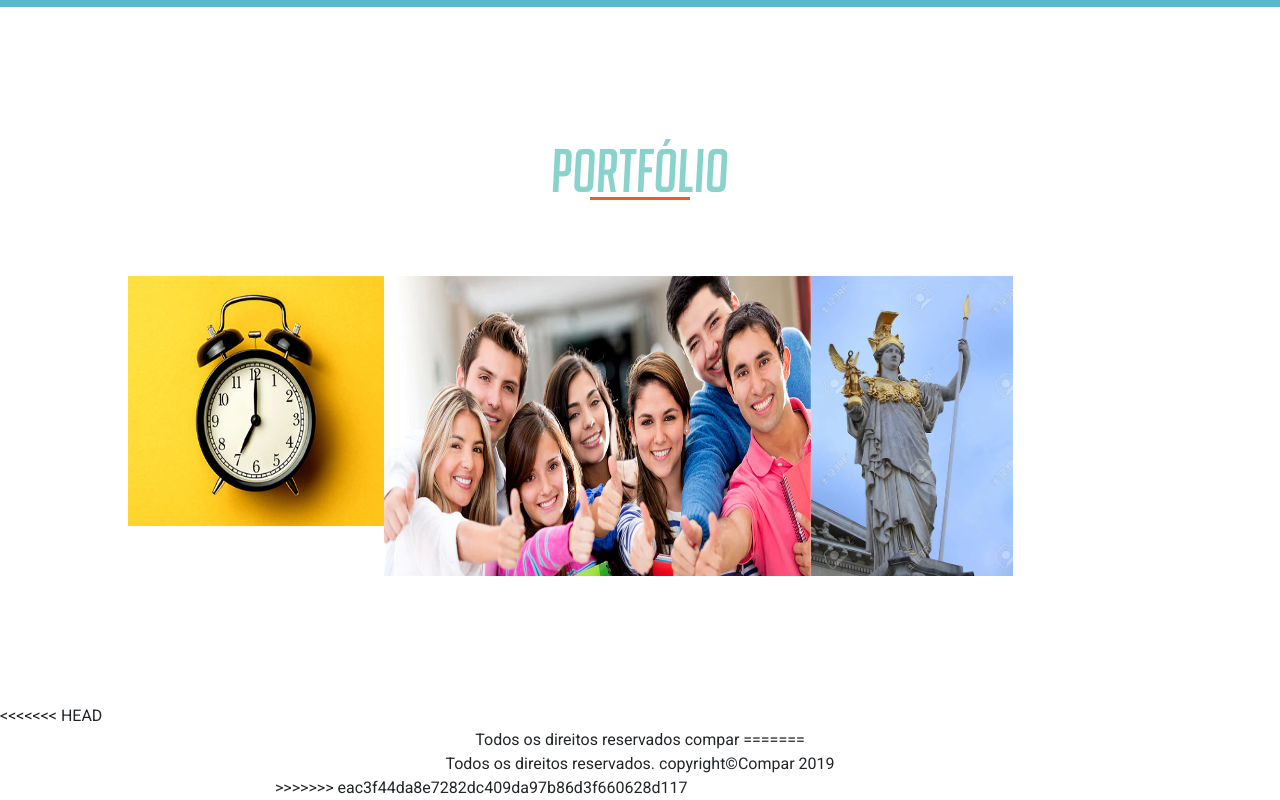
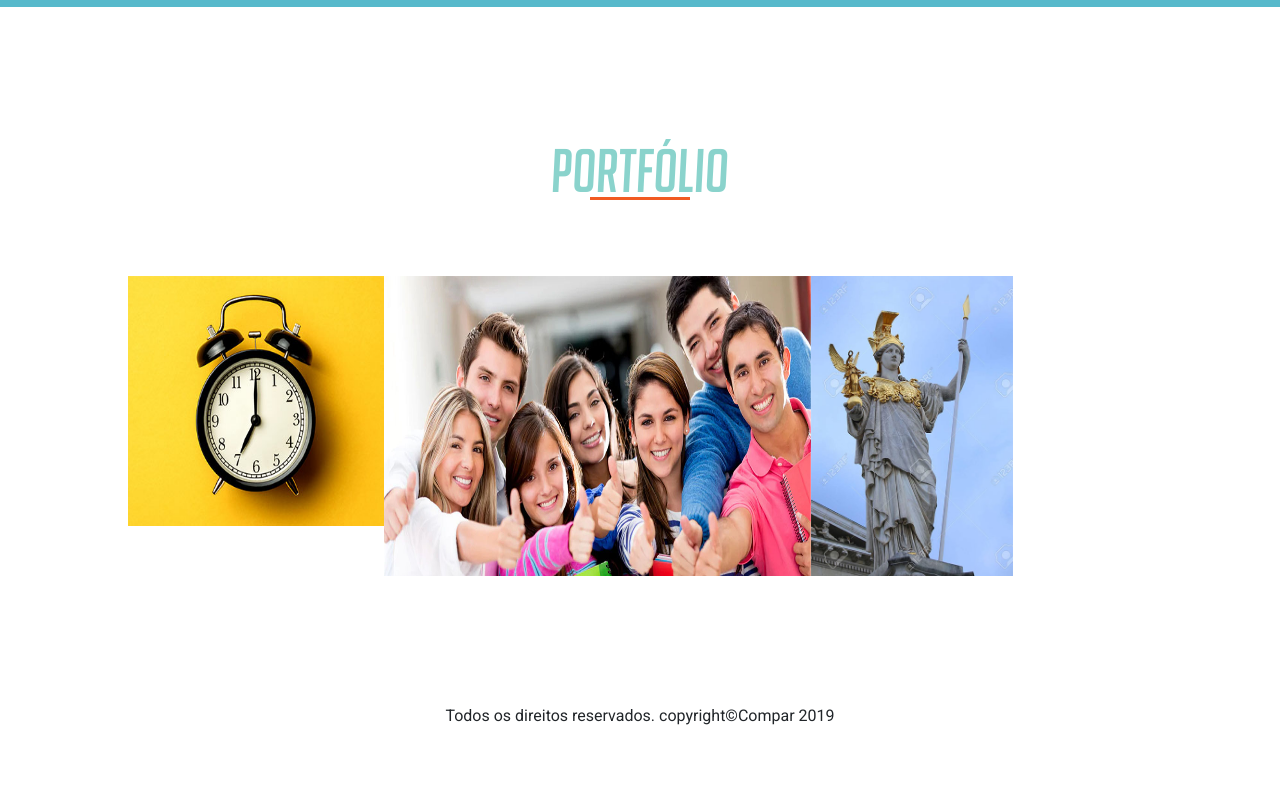
Before and after one commit to tucamefe/compar, a plain HTML site: page index.html in a window 1280 px wide. Shown: the part 1593-2393 px from the top of the page. After the commit the page ends 2321 px from the top, so only its background shows below. Drawn offline with Linux system fonts and the light colour scheme.

Commit message:
Adjustments

```diff
--- a/index.html
+++ b/index.html
@@ -166,18 +166,11 @@
   </section>
 
   <section id="direitos">
-<<<<<<< HEAD
-    <div class="container">
-      <div class="row">
-        <div class="col-lg-8 mx-auto text-center">
-          Todos os direitos reservados compar
-=======
       <div class="container">
         <div class="row">
           <div class="col-lg-8 mx-auto text-center">
             Todos os direitos reservados. copyright©Compar 2019
           </div>
->>>>>>> eac3f44da8e7282dc409da97b86d3f660628d117
         </div>
       </div>
     </div>
```
